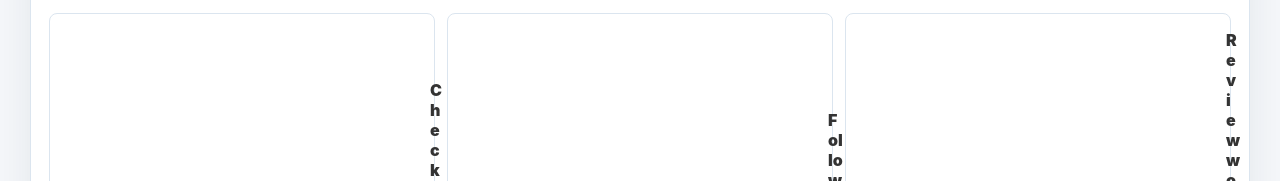
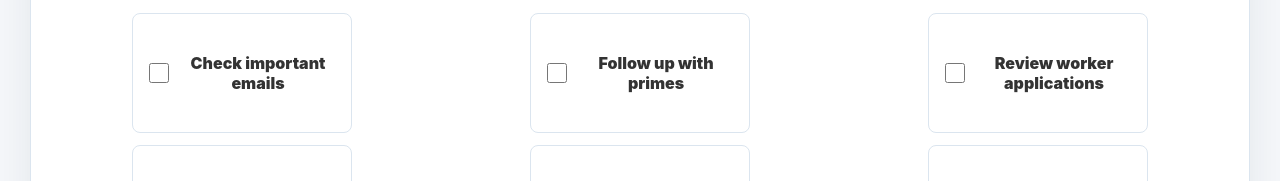
Before and after one commit to davisemmanule-hue/iGeo-OS, a website: page public/index.html in a window 1280 px wide. Shown: the part 540-721 px from the top of the page. Drawn offline with Linux system fonts and the light colour scheme; no server answers.

Commit message:
Fix checklist card text orientation

```diff
--- a/public/styles.css
+++ b/public/styles.css
@@ -338,7 +338,25 @@ h3 {
   grid-template-columns: repeat(3, minmax(0, 1fr));
 }
 
-.checklist-grid label,
+.checklist-grid label {
+  align-items: center;
+  color: var(--text);
+  display: flex;
+  flex-direction: row;
+  font-weight: 900;
+  gap: 12px;
+  justify-content: center;
+  justify-self: center;
+  max-width: 220px;
+  min-height: 120px;
+  text-align: center;
+  text-orientation: mixed;
+  white-space: normal;
+  width: 100%;
+  word-break: normal;
+  writing-mode: horizontal-tb;
+}
+
 .setting-toggle {
   align-items: center;
   color: var(--text);
@@ -351,6 +369,11 @@ h3 {
 .checklist-grid input,
 .setting-toggle input {
   flex: 0 0 auto;
+}
+
+.checklist-grid input[type="checkbox"] {
+  height: 20px;
+  width: 20px;
 }
 
 .app-footer {
@@ -1284,12 +1307,15 @@ form {
   .today-grid,
   .settings-grid,
   .alert-badge-grid,
-  .checklist-grid,
   .module-tools,
   .command-grid,
   .form-grid,
   .check-grid {
     grid-template-columns: 1fr;
+  }
+
+  .checklist-grid {
+    grid-template-columns: repeat(2, minmax(0, 1fr));
   }
 
   .today-grid {
@@ -1391,6 +1417,10 @@ form {
     padding: 14px;
   }
 
+  .checklist-grid {
+    grid-template-columns: 1fr;
+  }
+
   .partner-grid,
   .owner-grid {
     grid-template-columns: 1fr;
```
